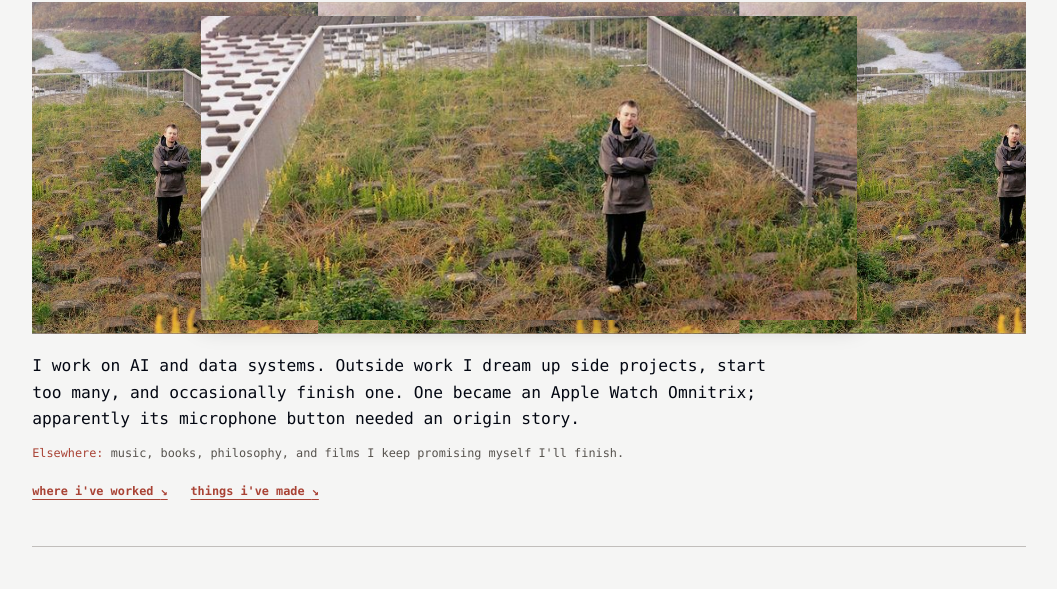
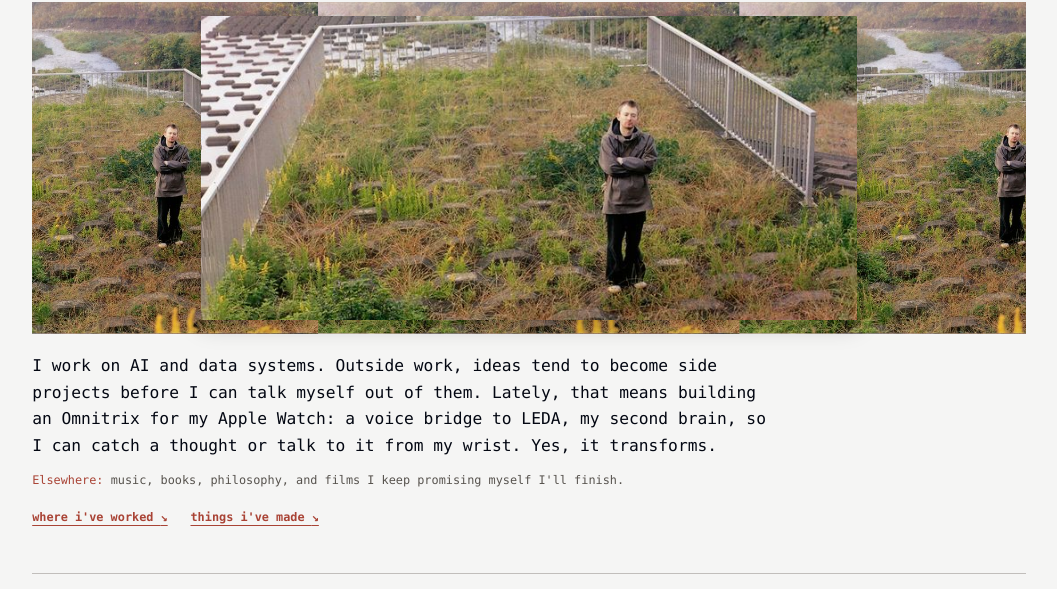
Before and after one commit to ansh0eman/anshu-man, an Astro site: page / in a window 1280 px wide. Shown: the part 211-800 px from the top of the page, without its empty margins (111-1168 px from the left). Built offline with nearby package versions, Linux system fonts and the light colour scheme; Astro itself is replaced by a stand-in of ours; some packages are replaced by stand-ins of ours; no server answers.

Commit message:
Clarify LEDA second-brain connection in hero

```diff
--- a/src/pages/index.astro
+++ b/src/pages/index.astro
@@ -29,7 +29,7 @@ const featuredProjects = [
 				<figure class="home-artwork">
 					<img src="/home1.jpeg" alt="Thom Yorke standing alone in an overgrown landscape beside a concrete walkway" width="728" height="547" fetchpriority="high" />
 				</figure>
-				<p class="home-lede">I work on AI and data systems. Outside work I dream up side projects, start too many, and occasionally finish one. One became an Apple Watch Omnitrix; apparently its microphone button needed an origin story.</p>
+				<p class="home-lede">I work on AI and data systems. Outside work, ideas tend to become side projects before I can talk myself out of them. Lately, that means building an Omnitrix for my Apple Watch: a voice bridge to LEDA, my second brain, so I can catch a thought or talk to it from my wrist. Yes, it transforms.</p>
 				<p class="home-elsewhere"><span>Elsewhere:</span> music, books, philosophy, and films I keep promising myself I'll finish.</p>
 				<nav class="home-jumps" aria-label="Explore this page">
 					<a href="#work">where i've worked <span aria-hidden="true">↘</span></a>
```
